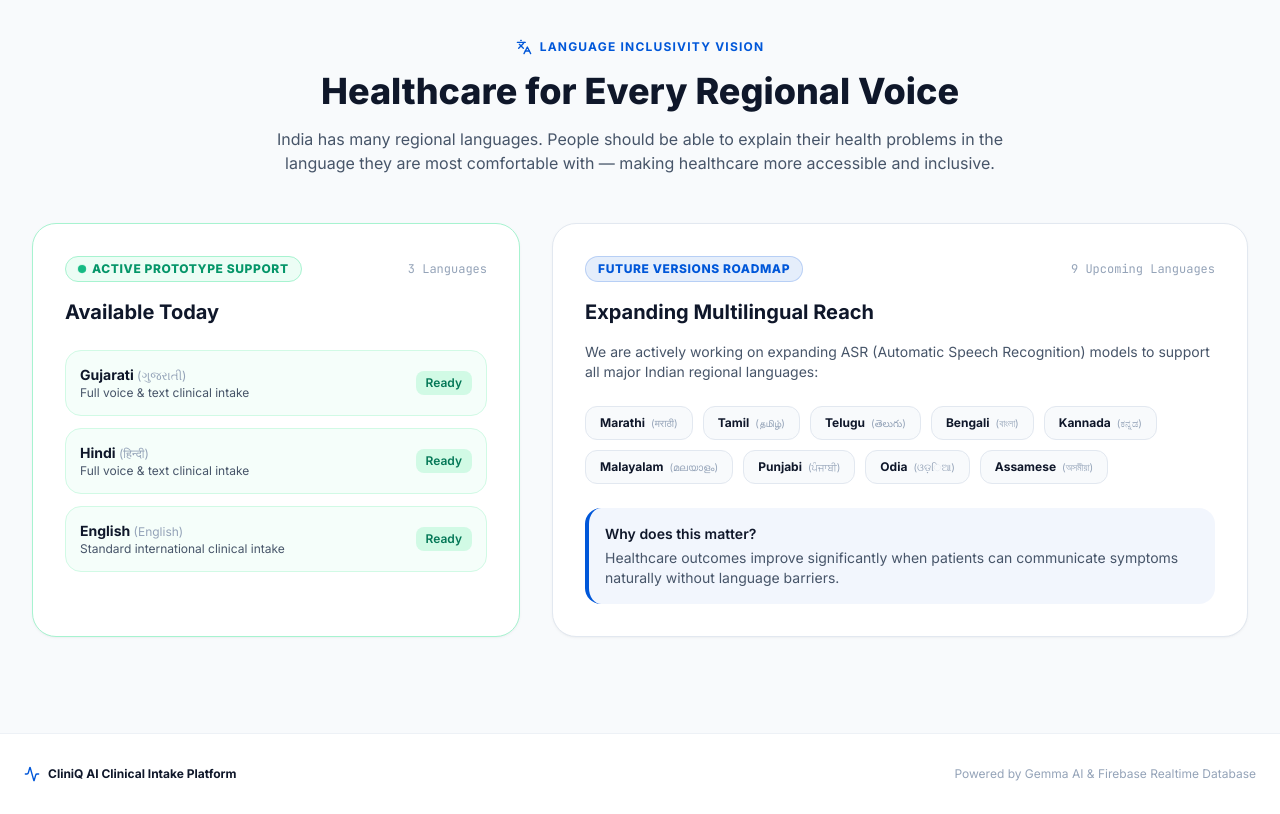
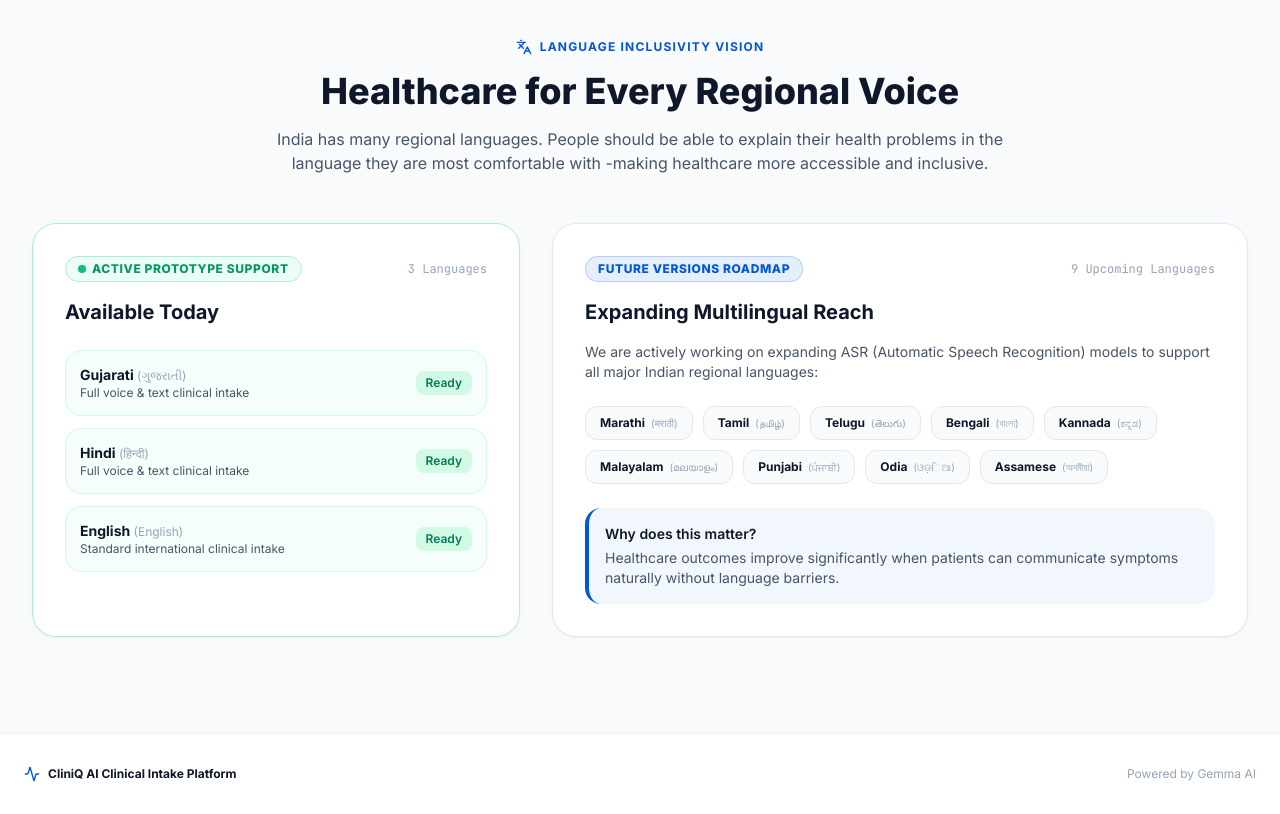
Before and after one commit to RachitPatel-RAM/CliniQ-AI, a Next.js app in the folder frontend/: page / in a window 1280 px wide. Shown: the part 1240-2054 px from the top of the page. Built offline with nearby package versions, Linux system fonts and the light colour scheme.

Commit message:
style: update footer to 'Powered by Gemma AI' and adjust regional language vision statement text

```diff
--- a/frontend/app/page.js
+++ b/frontend/app/page.js
@@ -159,7 +159,7 @@ export default function LandingPage() {
                             Healthcare for Every Regional Voice
                         </h2>
                         <p className="text-text-secondary text-sm sm:text-base leading-relaxed">
-                            India has many regional languages. People should be able to explain their health problems in the language they are most comfortable with — making healthcare more accessible and inclusive.
+                            India has many regional languages. People should be able to explain their health problems in the language they are most comfortable with -making healthcare more accessible and inclusive.
                         </p>
                     </motion.div>
 
@@ -252,7 +252,7 @@ export default function LandingPage() {
                         <Activity className="w-4 h-4 text-primary" />
                         CliniQ AI Clinical Intake Platform
                     </div>
-                    <div>Powered by Gemma AI &amp; Firebase Realtime Database</div>
+                    <div>Powered by Gemma AI</div>
                 </div>
             </footer>
         </div>
```
